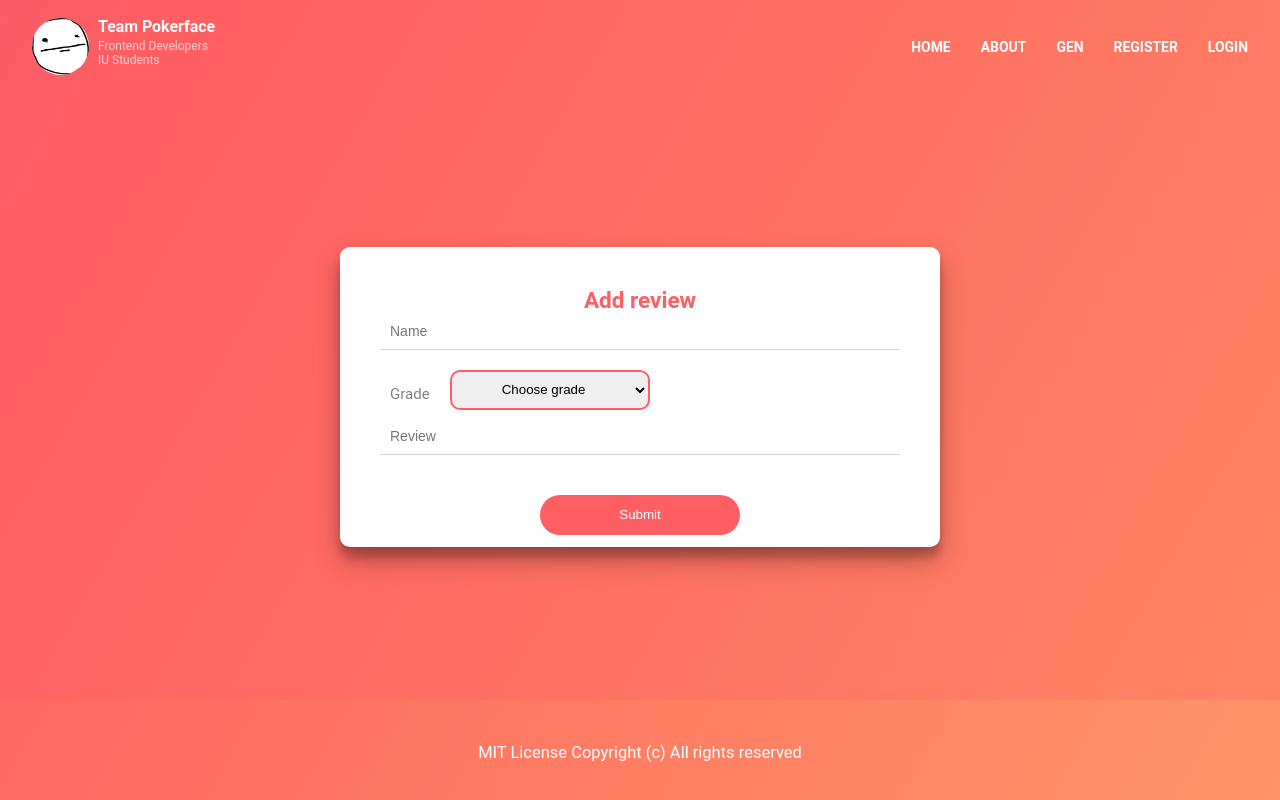
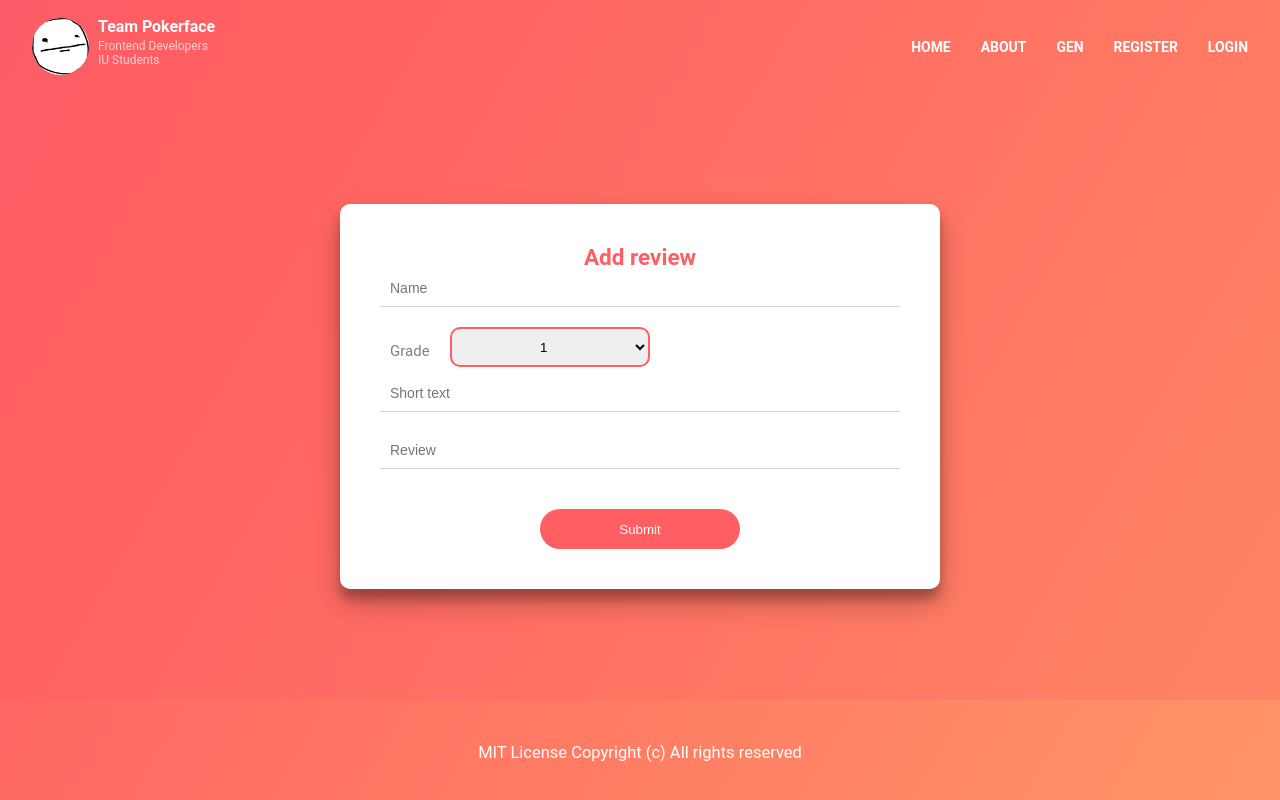
Before and after one commit to iucdcs1/fwd_synthetic, a SvelteKit app: page /addreview in a window 1280 px wide. Built offline with nearby package versions, Linux system fonts and the light colour scheme; no server answers.

Commit message:
Add Review functionality added

```diff
--- a/package.json
+++ b/package.json
@@ -33,6 +33,8 @@
 	},
 	"type": "module",
 	"dependencies": {
+		"axios": "^1.4.0",
+		"body-parser": "^1.20.2",
 		"cors": "^2.8.5",
 		"esbuild": "^0.18.16",
 		"express": "^4.18.2",
--- a/src/routes/addreview/+page.svelte
+++ b/src/routes/addreview/+page.svelte
@@ -1,23 +1,55 @@
 <script lang="ts">
+	import { goto } from '$app/navigation';
+	import axios from 'axios';
 
+	async function handleFormSubmit(event: Event) {
+		event.preventDefault();
+
+		const formData = new FormData(event.target as HTMLFormElement);
+		const reviewData = {
+			name: formData.get('name') as string,
+			score: parseInt(formData.get('score') as string),
+			text: formData.get('text') as string,
+			short_text: formData.get('short_text') as string
+		};
+
+		try {
+			// Make a POST request to the backend API to add the new review
+			const response = await axios.post('http://localhost:5000/api/addReview', reviewData);
+			const newReview = response.data;
+			console.log('New review added:', newReview);
+			goto('/pagehome');
+			// You can update the UI or show a success message here
+		} catch (error) {
+			console.error('Error adding review:', error);
+			// Handle error, show error message, etc.
+		}
+	}
+
+	interface Review {
+		name: string;
+		score: number;
+		short: string;
+		text: string;
+	}
 </script>
 
 <div class="addreview">
 	<h2 class="addreview__title">Add review</h2>
-	<form class="addreview__form">
-		<input type="text" placeholder="Name"/>
+	<form class="addreview__form" on:submit={handleFormSubmit}>
+		<input type="text" name="name" placeholder="Name" />
 		<div class="addreview__grade">
 			<p class="addreview__gradetext">Grade</p>
-		<select class="addreview__gradelist">
-			<option value="grade__0">Choose grade</option>
-			<option value="grade__1">1</option>
-			<option value="grade__2">2</option>
-			<option value="grade__3">3</option>
-			<option value="grade__4">4</option>
-			<option value="grade__5">5</option>
-		  </select>
+			<select name="score" class="addreview__gradelist">
+				<option value="1">1</option>
+				<option value="2">2</option>
+				<option value="3">3</option>
+				<option value="4">4</option>
+				<option value="5">5</option>
+			</select>
 		</div>
-		<input type="text" placeholder="Review"/>
+		<input type="text" name="short_text" placeholder="Short text" />
+		<input type="text" name="text" placeholder="Review" />
 		<button type="submit" id="add" class="addreview__submit">Submit</button>
 	</form>
 </div>
--- a/static/css/blocks/addreview.less
+++ b/static/css/blocks/addreview.less
@@ -5,22 +5,22 @@
 	border-radius: 10px;
 	box-shadow: 0px 14px 28px rgba(0, 0, 0, 0.25), 0px 10px 10px rgba(0, 0, 0, 0.22);
 	width: 600px;
-    height: 300px;
+	height: 100%;
 	max-width: 100%;
 	position: relative;
 	padding: 40px;
 	box-sizing: border-box;
 }
-.addreview__title{
+.addreview__title {
 	color: #ff5e62;
 	text-align: center;
 }
-.addreview__form{
+.addreview__form {
 	display: flex;
 	flex-direction: column;
 	justify-items: center;
 }
-.addreview__submit{
+.addreview__submit {
 	width: 200px;
 	height: 40px;
 	background-color: #ff5e62;
@@ -35,16 +35,16 @@
 	left: 50%;
 	transform: translate(-50%, 0);
 }
-.addreview__grade{
+.addreview__grade {
 	display: flex;
 	flex-direction: row;
 	gap: 20px;
 	padding-left: 10px;
 }
-.addreview__gradetext{
-	color:gray;
+.addreview__gradetext {
+	color: gray;
 }
-.addreview__gradelist{
+.addreview__gradelist {
 	width: 200px;
 	height: 40px;
 	text-align: center;
--- a/static/css/style.css
+++ b/static/css/style.css
@@ -683,7 +683,7 @@ a.slide__next,
   border-radius: 10px;
   box-shadow: 0px 14px 28px rgba(0, 0, 0, 0.25), 0px 10px 10px rgba(0, 0, 0, 0.22);
   width: 600px;
-  height: 300px;
+  height: 100%;
   max-width: 100%;
   position: relative;
   padding: 40px;
@@ -792,6 +792,12 @@ a.slide__next,
   position: relative;
   box-sizing: border-box;
   text-align: center;
+  align-items: center;
+}
+.slug__container2 {
+  display: flex;
+  flex-direction: row;
+  gap: 520px;
 }
 .slug__title {
   color: #ff5e62;
@@ -809,13 +815,10 @@ a.slide__next,
   border-radius: 50px;
   display: flex;
   cursor: pointer;
-  transition: all 0.3s ease-in-out;
   text-align: center;
   justify-content: center;
   position: relative;
-  left: 50%;
   margin-top: 190px;
-  transform: translate(-50%, 0);
 }
 .slug__buttontext {
   color: white;
```
Also changed, not shown: src/routes/pagehome/+page.server.ts (renamed from src/routes/+page.server.ts, +20 -2 lines), src/routes/pagehome/[reviewId]/+page.svelte (+8 -3 lines), src/routes/pagehome/[slug]/+page.svelte (deleted, +0 -9 lines), static/css/blocks/slug.less (+11 -8 lines), 1 other file (tests, documents, lock files or other folders). Lines whose indentation alone changed are shown as unchanged.
